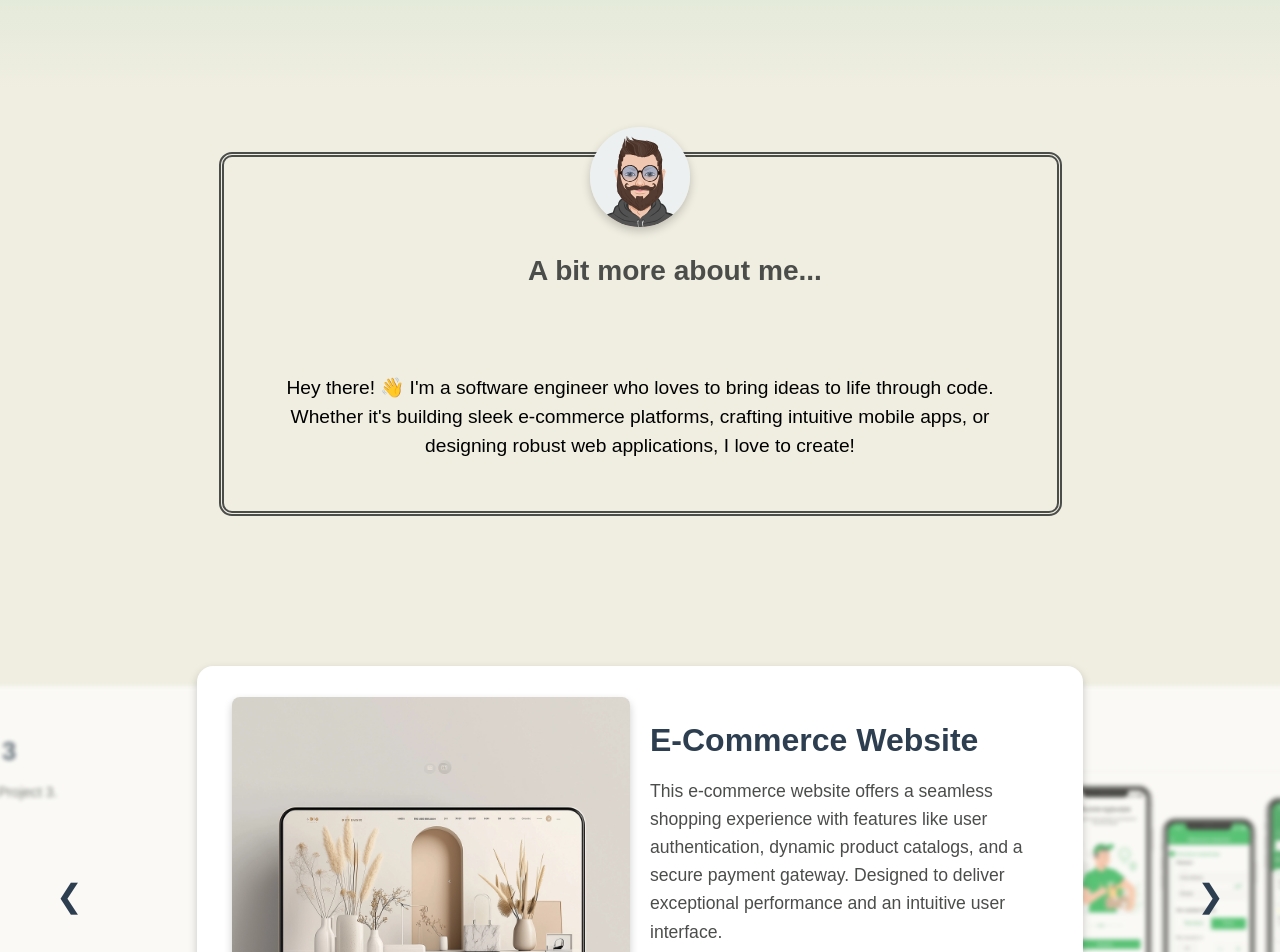
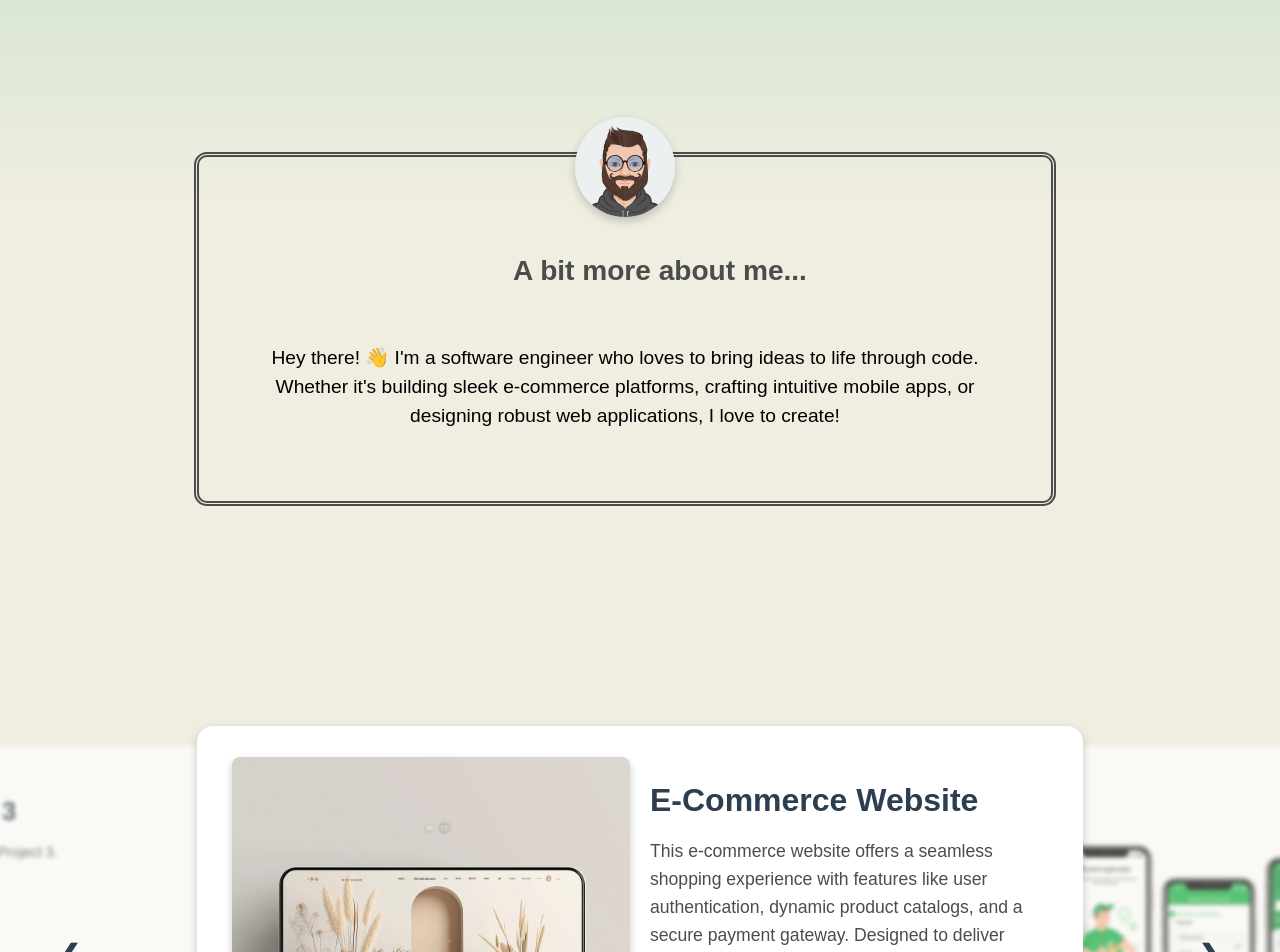
Before and after one commit to jack-allen-web/portfolio, a React (Create React App) app: page / in a window 1280 px wide. Shown: the part 540-1492 px from the top of the page. Built offline with nearby package versions, Linux system fonts and the light colour scheme.

Commit message:
Tidy up the styles

```diff
--- a/src/styles/AboutMe.css
+++ b/src/styles/AboutMe.css
@@ -3,7 +3,7 @@
     flex-direction: column; /* Stack header and description vertically */
     align-items: center; /* Center everything horizontally */
     justify-content: center;
-    margin: 0px 30px;
+    margin: 0px 30px 120px 0;
     padding-bottom: 110px;
     text-align: center;
 }
@@ -16,7 +16,7 @@
     max-width: 1200px;
     width: 65%;
     border-radius: 13px;
-    padding: 20px 20px 40px 20px;
+    padding: 20px 20px 60px 20px;
     border: thick double #4b4d4b;
 }
 
@@ -27,7 +27,7 @@
     color: #4b4d4b;
     width: 100%;
     max-width: 800px;
-    margin-bottom: 40px; /* Adds some space below the header */
+    margin-bottom: 10px; /* Adds some space below the header */
 }
 
 .about-me-header-icon {
@@ -50,7 +50,7 @@
     border-radius: 50%;
     object-fit: cover;
     box-shadow: 0 4px 10px rgba(0, 0, 0, 0.2);
-    transform: translateY(-50%) /* Centered in the middle */
+    transform: translateY(-60%) /* Centered in the middle */
 
 }
 
--- a/src/styles/WorkSection.css
+++ b/src/styles/WorkSection.css
@@ -2,7 +2,7 @@
     display: flex;
     justify-content: center;
     align-items: center;
-    margin: 50px auto;
+    margin: 50px auto 300px ;
     padding: 20px;
     max-width: 1200px;
     position: relative;
```
